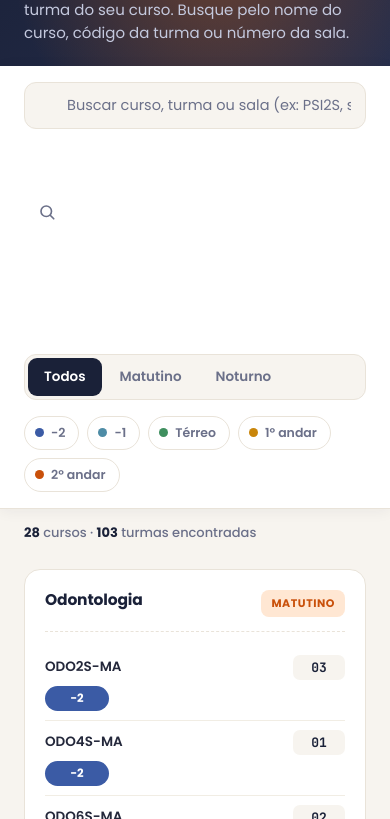
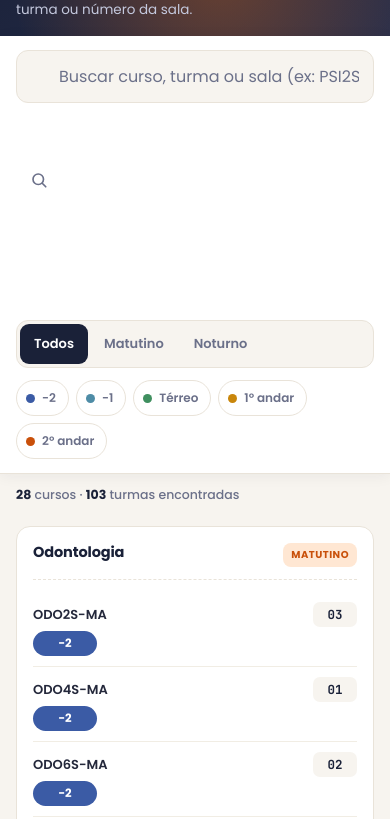
Before and after one commit to sistemasuni-cesu/links, a plain HTML site: page horários.html in a window 390 px wide. Shown: the part 135-954 px from the top of the page. Drawn offline with Linux system fonts and the light colour scheme.

Commit message:
Update horários.html

```diff
--- a/horários.html
+++ b/horários.html
@@ -47,6 +47,7 @@
     position:relative;
     overflow:hidden;
   }
+  html{-webkit-text-size-adjust:100%;}
   header::before{
     content:"";
     position:absolute;
@@ -145,7 +146,11 @@
     border-radius:12px;
     padding:3px;
     gap:2px;
+    overflow-x:auto;
+    scrollbar-width:none;
+    -webkit-overflow-scrolling:touch;
   }
+  .seg::-webkit-scrollbar{display:none;}
   .seg button{
     font-family:'Poppins', sans-serif;
     font-size:13.5px;
@@ -158,6 +163,7 @@
     cursor:pointer;
     transition:all .15s;
     white-space:nowrap;
+    flex-shrink:0;
   }
   .seg button.active{
     background:var(--navy);
@@ -180,13 +186,15 @@
     font-family:'Poppins', sans-serif;
     font-size:12.5px;
     font-weight:600;
-    padding:7px 13px 7px 10px;
+    padding:8px 14px 8px 10px;
     border-radius:999px;
     border:1.5px solid var(--line);
     background:#fff;
     color:var(--ink-mute);
     cursor:pointer;
     transition:all .15s;
+    flex-shrink:0;
+    min-height:36px;
   }
   .chip .sw{width:9px;height:9px;border-radius:50%;flex-shrink:0;}
   .chip.active{
@@ -353,11 +361,69 @@
     color:var(--ink-mute);
   }
 
+  /* ---------- TABLET ---------- */
+  @media (max-width:768px){
+    header{padding:22px 18px 18px;}
+    .controls-inner, .floor-chips, #resultCount, main, .legend-section{
+      padding-left:18px;
+      padding-right:18px;
+    }
+    .grid{grid-template-columns:repeat(auto-fill, minmax(280px, 1fr));}
+  }
+
+  /* ---------- MOBILE ---------- */
   @media (max-width:640px){
-    .controls-inner{flex-direction:column; align-items:stretch;}
-    .seg{overflow-x:auto;}
-    .row{grid-template-columns:1fr auto; row-gap:6px;}
-    .andar-badge{grid-column:1/-1; justify-self:start;}
+    header{padding:20px 16px 16px;}
+    h1{font-size:22px;}
+    header p.sub{font-size:13.5px;}
+    .eyebrow{font-size:10.5px; padding:4px 10px;}
+
+    .controls-inner, .floor-chips, #resultCount, main, .legend-section{
+      padding-left:16px;
+      padding-right:16px;
+    }
+    .controls-inner{flex-direction:column; align-items:stretch; padding-top:14px; padding-bottom:12px; gap:10px;}
+    #search{padding:13px 14px 13px 42px; font-size:16px;} /* 16px evita zoom automático no iOS */
+    .seg{overflow-x:auto; width:100%;}
+    .seg button{padding:10px 14px; font-size:13px;}
+
+    .floor-chips{padding-bottom:14px; gap:7px;}
+    .chip{font-size:12px; padding:7px 12px 7px 9px;}
+
+    #resultCount{font-size:12.5px; padding-top:12px;}
+
+    .grid{grid-template-columns:1fr; gap:12px; margin-top:10px;}
+    .card{padding:16px 16px 6px; border-radius:14px;}
+    .course-name{font-size:14.5px;}
+    .card-head{margin-bottom:12px; padding-bottom:12px;}
+    .turno-badge{font-size:10px; padding:4px 8px;}
+
+    .row{grid-template-columns:1fr auto; row-gap:6px; padding:10px 0;}
+    .turma{font-size:13px;}
+    .sala{font-size:12.5px; padding:4px 9px; min-width:44px;}
+    .andar-badge{grid-column:1/-1; justify-self:start; margin-top:-2px;}
+
+    .legend-section{margin-top:26px;}
+    .legend-box{padding:16px 16px;}
+    .legend-strip{
+      flex-direction:column;
+      height:auto;
+      gap:1px;
+    }
+    .legend-strip div{
+      height:38px;
+      font-size:12px;
+    }
+
+    footer{padding:20px 16px 32px; font-size:11.5px;}
+  }
+
+  /* ---------- MOBILE PEQUENO ---------- */
+  @media (max-width:380px){
+    h1{font-size:20px;}
+    .row{grid-template-columns:1fr;}
+    .sala{justify-self:start;}
+    .andar-badge{margin-top:0;}
   }
 
   @media (prefers-reduced-motion: reduce){
```
